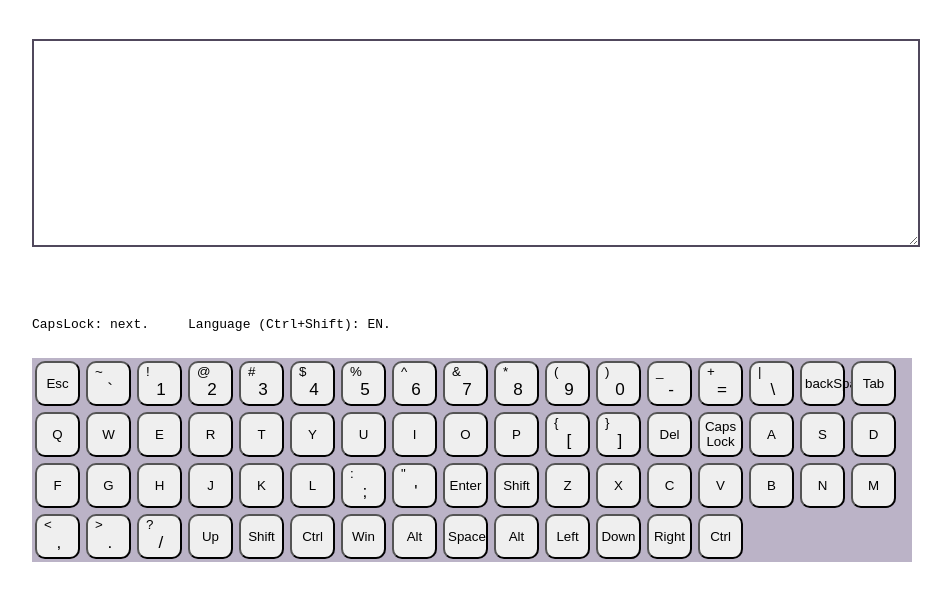
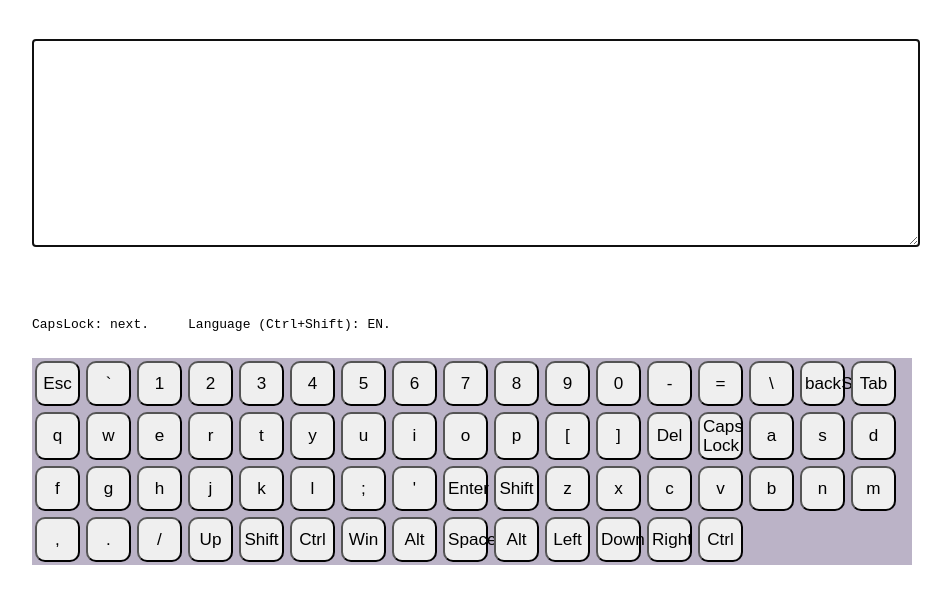
Before and after one commit to NatalyaBolshakova/virtualkeyboard, a plain HTML site: page index.html in a window 1280 px wide. Shown: the part 61-664 px from the top of the page, without its empty margins (128-1079 px from the left). Drawn offline with Linux system fonts and the light colour scheme.

Commit message:
feat: visualize keyboard layouts includes a shift down without a caps lock

```diff
--- a/keyboard.js
+++ b/keyboard.js
@@ -8,8 +8,20 @@ header.innerHTML = 'Keyboard QWERTY. Windows OS';
 document.body.append(header);
 
 let textarea = document.createElement('textarea');
+textarea.setAttribute('autofocus', '');
+textarea.setAttribute('name', 'inputetext');
+/*textarea.focus();
+textarea.selectionStart = textarea.value.length;*/
+
 textarea.className = "areatext";
 document.body.append(textarea);
+/*let textarea = {
+    'autofocus': ' ',
+    'class':"areatext",
+    let textar = document.createElement('textarea'),
+    //appendElem() {document.body.append(textarea)},
+}
+document.body.append(textarea);*/
 
 
 let identifyLanguage = () => {
@@ -32,104 +44,233 @@ let keyboard = document.createElement('section');
 keyboard.className = "container";
 document.body.append(keyboard);
 
-const arr = [
-['Backspace', { keyLatinShift: 'undefine', keyLatin: 'backSpace' }, { keyCyrillicShift: 'undefine', keyCyrillic: 'backSpace' }, 15],
-['Tab', { keyLatinShift: 'undefine', keyLatin: 'Tab' }, { keyCyrillicShift: 'undefine', keyCyrillic: 'Tab' }, 16],
-['Enter', { keyLatinShift: 'undefine', keyLatin: 'Enter' }, { keyCyrillicShift: 'undefine', keyCyrillic: 'Enter' }, 42] ,
-['ShiftLeft', {keyLatinShift: 'undefine', keyLatin: 'Shift'}, {keyCyrillicShift: 'undefine', keyCyrillic:'Shift'}, 43],
-['ShiftRight', {keyLatinShift: 'undefine', keyLatin: 'Shift'}, {keyCyrillicShift: 'undefine', keyCyrillic:'Shift'}, 55],
-['ControlLeft', {keyLatinShift: 'undefine', keyLatin: 'Ctrl'}, {keyCyrillicShift: 'undefine', keyCyrillic:'Ctrl'}, 56],
-['ControlRight', {keyLatinShift: 'undefine', keyLatin: 'Ctrl'}, {keyCyrillicShift: 'undefine', keyCyrillic:'Ctrl'}, 64],
-['AltLeft', {keyLatinShift: 'undefine', keyLatin: 'Alt'}, {keyCyrillicShift: 'undefine', keyCyrillic:'Alt'}, 58],
-['AltRight', {keyLatinShift: 'undefine', keyLatin: 'Alt'}, {keyCyrillicShift: 'undefine', keyCyrillic:'Alt'}, 60],
-['CapsLock', {keyLatinShift: 'undefine', keyLatin: 'Caps Lock'}, {keyCyrillicShift: 'undefine', keyCyrillic:'Caps Lock'}, 30],
-['Escape', {keyLatinShift: 'undefine', keyLatin: 'Esc'}, {keyCyrillicShift: 'undefine', keyCyrillic:'Esc'}, 0],
-['Space', {keyLatinShift: 'undefine', keyLatin: 'Space'}, {keyCyrillicShift: 'undefine', keyCyrillic:'Space '}, 59],
-['ArrowLeft', {keyLatinShift: 'undefine', keyLatin: 'Left'}, {keyCyrillicShift: 'undefine', keyCyrillic:'Left'}, 61],
-['ArrowUp', {keyLatinShift: 'undefine', keyLatin: 'Up'}, {keyCyrillicShift: 'undefine', keyCyrillic:'Up'}, 54],
-['ArrowRight', {keyLatinShift: 'undefine', keyLatin: "Right"}, {keyCyrillicShift: 'undefine', keyCyrillic:"Right"}, 63],
-['ArrowDown', {keyLatinShift: 'undefine', keyLatin: 'Down'}, {keyCyrillicShift: 'undefine', keyCyrillic:'Down'}, 62],
-['Delete', {keyLatinShift: 'undefine', keyLatin: 'Del'}, {keyCyrillicShift: 'undefine', keyCyrillic:'Del'}, 29],
-['Digit0', {keyLatinShift: ')', keyLatin: '0'}, {keyCyrillicShift: ')', keyCyrillic:'0'}, 11],
-['Digit1', {keyLatinShift: '!', keyLatin: '1'}, {keyCyrillicShift: '!', keyCyrillic:'1'}, 2],
-['Digit2', {keyLatinShift: '@', keyLatin: '2'}, {keyCyrillicShift: '"', keyCyrillic:'2'}, 3],
-['Digit3', {keyLatinShift: '#', keyLatin: '3'}, {keyCyrillicShift: '№', keyCyrillic:'3'}, 4],
-['Digit4', {keyLatinShift: '$', keyLatin: '4'}, {keyCyrillicShift: ';', keyCyrillic:'4'}, 5],
-['Digit5', {keyLatinShift: '%', keyLatin: '5'}, {keyCyrillicShift: '%', keyCyrillic:'5'}, 6],
-['Digit6', {keyLatinShift: '^', keyLatin: '6'}, {keyCyrillicShift: ':', keyCyrillic:'6'}, 7],
-['Digit7', {keyLatinShift: '&', keyLatin: '7'}, {keyCyrillicShift: '?', keyCyrillic:'7'}, 8],
-['Digit8', {keyLatinShift: '*', keyLatin: '8'}, {keyCyrillicShift: '*', keyCyrillic:'8'}, 9],
-['Digit9', {keyLatinShift: '(', keyLatin: '9'}, {keyCyrillicShift: '(', keyCyrillic:'9'}, 10],
-['KeyA', {keyLatinShift: 'undefine', keyLatin: 'A'}, {keyCyrillicShift: 'undefine', keyCyrillic:'Ф'}, 31],
-['KeyB', {keyLatinShift: 'undefine', keyLatin: 'B'}, {keyCyrillicShift: 'undefine', keyCyrillic:'И'}, 48],
-['KeyC', {keyLatinShift: 'undefine', keyLatin: 'C'}, {keyCyrillicShift: 'undefine', keyCyrillic:'С'}, 46],
-['KeyD', {keyLatinShift: 'undefine', keyLatin: 'D'}, {keyCyrillicShift: 'undefine', keyCyrillic:'В'}, 33],
-['KeyE', {keyLatinShift: 'undefine', keyLatin: 'E'}, {keyCyrillicShift: 'undefine', keyCyrillic:'У'}, 19],
-['KeyF', {keyLatinShift: 'undefine', keyLatin: 'F'}, {keyCyrillicShift: 'undefine', keyCyrillic:'А'}, 34],
-['KeyG', {keyLatinShift: 'undefine', keyLatin: 'G'}, {keyCyrillicShift: 'undefine', keyCyrillic:'П'}, 35],
-['KeyH', {keyLatinShift: 'undefine', keyLatin: 'H'}, {keyCyrillicShift: 'undefine', keyCyrillic:'Р'}, 36],
-['KeyI', {keyLatinShift: 'undefine', keyLatin: 'I'}, {keyCyrillicShift: 'undefine', keyCyrillic:'Ш'}, 24],
-['KeyJ', {keyLatinShift: 'undefine', keyLatin: 'J'}, {keyCyrillicShift: 'undefine', keyCyrillic:'О'}, 37],
-['KeyK', {keyLatinShift: 'undefine', keyLatin: 'K'}, {keyCyrillicShift: 'undefine', keyCyrillic:'Л'}, 38],
-['KeyL', {keyLatinShift: 'undefine', keyLatin: 'L'}, {keyCyrillicShift: 'undefine', keyCyrillic:'Д'}, 39],
-['KeyM', {keyLatinShift: 'undefine', keyLatin: 'M'}, {keyCyrillicShift: 'undefine', keyCyrillic:'Ь'}, 50],
-['KeyN', {keyLatinShift: 'undefine', keyLatin: 'N'}, {keyCyrillicShift: 'undefine', keyCyrillic:'Т'}, 49],
-['KeyO', {keyLatinShift: 'undefine', keyLatin: 'O'}, {keyCyrillicShift: 'undefine', keyCyrillic:'Щ'}, 25],
-['KeyP', {keyLatinShift: 'undefine', keyLatin: 'P'}, {keyCyrillicShift: 'undefine', keyCyrillic:'З'}, 26],
-['KeyQ', {keyLatinShift: 'undefine', keyLatin: 'Q'}, {keyCyrillicShift: 'undefine', keyCyrillic:'Й'}, 17],
-['KeyR', {keyLatinShift: 'undefine', keyLatin: 'R'}, {keyCyrillicShift: 'undefine', keyCyrillic:'К'}, 20],
-['KeyS', {keyLatinShift: 'undefine', keyLatin: 'S'}, {keyCyrillicShift: 'undefine', keyCyrillic:'Ы'}, 32],
-['KeyT', {keyLatinShift: 'undefine', keyLatin: 'T'}, {keyCyrillicShift: 'undefine', keyCyrillic:'Е'}, 21],
-['KeyU', {keyLatinShift: 'undefine', keyLatin: 'U'}, {keyCyrillicShift: 'undefine', keyCyrillic:'Г'}, 23],
-['KeyV', {keyLatinShift: 'undefine', keyLatin: 'V'}, {keyCyrillicShift: 'undefine', keyCyrillic:'М'}, 47],
-['KeyW', {keyLatinShift: 'undefine', keyLatin: 'W'}, {keyCyrillicShift: 'undefine', keyCyrillic:'Ц'}, 18],
-['KeyX', {keyLatinShift: 'undefine', keyLatin: 'X'}, {keyCyrillicShift: 'undefine', keyCyrillic:'Ч'}, 45],
-['KeyY', {keyLatinShift: 'undefine', keyLatin: 'Y'}, {keyCyrillicShift: 'undefine', keyCyrillic:'Н'}, 22],
-['KeyZ', {keyLatinShift: 'undefine', keyLatin: 'Z'}, {keyCyrillicShift: 'undefine', keyCyrillic:'Я'}, 44],
-['OSLeft', {keyLatinShift: 'undefine', keyLatin: 'Win'}, {keyCyrillicShift: 'undefine', keyCyrillic:'Win'}, 57],
-['Semicolon', {keyLatinShift: ':', keyLatin: ';'}, {keyCyrillicShift: 'undefine', keyCyrillic:'Ж'}, 40],
-['Equal', {keyLatinShift: '+', keyLatin: '='}, {keyCyrillicShift: '+', keyCyrillic:'='}, 13],
-['Comma', {keyLatinShift: '<', keyLatin: ','}, {keyCyrillicShift: 'undefine', keyCyrillic:'Б'}, 51],
-['Minus', {keyLatinShift: '_', keyLatin: '-'}, {keyCyrillicShift: '_', keyCyrillic:'-'}, 12],
-['Period', {keyLatinShift: '>', keyLatin: '.'}, {keyCyrillicShift: 'undefine', keyCyrillic:'Ю'}, 52],
-['Slash', {keyLatinShift: '?', keyLatin: '/'}, {keyCyrillicShift: ',', keyCyrillic:'.'}, 53],
-['Backquote', {keyLatinShift: '~', keyLatin: '`'}, {keyCyrillicShift: 'undefine', keyCyrillic:'Ё'}, 1],
-['BracketLeft', {keyLatinShift: '{', keyLatin: '['}, {keyCyrillicShift: 'undefine', keyCyrillic:'Х'}, 27],
-['Backslash', {keyLatinShift: '|', keyLatin: '\\'}, {keyCyrillicShift: '/', keyCyrillic:'\\'}, 14],
-['BracketRight', {keyLatinShift: '}', keyLatin: ']'}, {keyCyrillicShift: 'undefine', keyCyrillic:'Ъ'}, 28],
-['Quote', {keyLatinShift: '"', keyLatin: '\''}, {keyCyrillicShift: 'undefine', keyCyrillic:'Э'}, 41],
+let arr =[];
+const arrKeyCode = [
+    ['Backspace', 15],
+    ['Tab', 16],
+    ['Enter', 42] ,
+    ['ShiftLeft', 43],
+    ['ShiftRight', 55],
+    ['ControlRight', 64],
+    ['ControlLeft', 56],
+    ['AltLeft', 58],
+    ['AltRight', 60],
+    ['CapsLock', 30],
+    ['Escape', 0],
+    ['Space', 59],
+    ['ArrowLeft', 61],
+    ['ArrowUp', 54],
+    ['ArrowRight', 63],
+    ['ArrowDown', 62],
+    ['Delete', 29],
+    ['Digit0', 11],
+    ['Digit1', 2],
+    ['Digit2', 3],
+    ['Digit3', 4],
+    ['Digit4', 5],
+    ['Digit5', 6],
+    ['Digit6', 7],
+    ['Digit7', 8],
+    ['Digit8', 9],
+    ['Digit9', 10],
+    ['KeyA', 31],
+    ['KeyB', 48],
+    ['KeyC', 46],
+    ['KeyD', 33],
+    ['KeyE', 19],
+    ['KeyF', 34],
+    ['KeyG', 35],
+    ['KeyH', 36],
+    ['KeyI', 24],
+    ['KeyJ', 37],
+    ['KeyK', 38],
+    ['KeyL', 39],
+    ['KeyM', 50],
+    ['KeyN', 49],
+    ['KeyO', 25],
+    ['KeyP', 26],
+    ['KeyQ', 17],
+    ['KeyR', 20],
+    ['KeyS', 32],
+    ['KeyT', 21],
+    ['KeyU', 23],
+    ['KeyV', 47],
+    ['KeyW', 18],
+    ['KeyX', 45],
+    ['KeyY', 22],
+    ['KeyZ', 44],
+    ['OSLeft', 57],
+    ['Semicolon', 40],
+    ['Equal', 13],
+    ['Comma', 51],
+    ['Minus', 12],
+    ['Period', 52],
+    ['Slash', 53],
+    ['Backquote', 1],
+    ['BracketLeft', 27],
+    ['Backslash',  14],
+    ['BracketRight', 28],
+    ['Quote', 41],
 ];
 
-function CreateElement(arr){
-    for (let [id, , , order] of arr){
+const arrKeyLatin = [
+    ['Backspace', {keyShift: 'backSpace', key: 'backSpace' }],
+    ['Tab', {keyShift: 'Tab', key: 'Tab' }],
+    ['Enter', {keyShift: 'Enter', key: 'Enter' }] ,
+    ['ShiftLeft', {keyShift: 'Shift', key:'Shift'}],
+    ['ShiftRight', {keyShift: 'Shift', key:'Shift'}],
+    ['ControlLeft',{keyShift: 'Ctrl', key:'Ctrl'}],
+    ['ControlRight', {keyShift: 'Ctrl', key:'Ctrl'}],
+    ['AltLeft', {keyShift: 'Alt', key:'Alt'}],
+    ['AltRight', {keyShift: 'Alt', key:'Alt'}],
+    ['CapsLock', {keyShift: 'Caps Lock', key:'Caps Lock'}],
+    ['Escape', {keyShift: 'Esc', key:'Esc'}],
+    ['Space', {keyShift: 'Space', key:'Space'}],
+    ['ArrowLeft', {keyShift: 'Left', key:'Left'}],
+    ['ArrowUp', {keyShift: 'Up', key:'Up'}],
+    ['ArrowRight', {keyShift: 'Right', key:"Right"}],
+    ['ArrowDown', {keyShift: 'Down', key:'Down'}],
+    ['Delete', {keyShift: 'Del', key:'Del'}],
+    ['Digit0', {keyShift: ')', key: '0'}],
+    ['Digit1', {keyShift: '!', key: '1'}],
+    ['Digit2', {keyShift: '@', key: '2'}],
+    ['Digit3', {keyShift: '#', key: '3'}],
+    ['Digit4', {keyShift: '$', key: '4'}],
+    ['Digit5', {keyShift: '%', key: '5'}],
+    ['Digit6', {keyShift: '^', key: '6'}],
+    ['Digit7', {keyShift: '&', key: '7'}],
+    ['Digit8', {keyShift: '*', key: '8'}],
+    ['Digit9', {keyShift: '(', key: '9'}],
+    ['KeyA', {keyShift: 'A', key: 'a'}],
+    ['KeyB', {keyShift: 'B', key: 'b'}],
+    ['KeyC', {keyShift: 'C', key: 'c'}],
+    ['KeyD', {keyShift: 'D', key: 'd'}],
+    ['KeyE', {keyShift: 'E', key: 'e'}],
+    ['KeyF', {keyShift: 'F', key: 'f'}],
+    ['KeyG', {keyShift: 'G', key: 'g'}],
+    ['KeyH', {keyShift: 'H', key: 'h'}],
+    ['KeyI', {keyShift: 'I', key: 'i'}],
+    ['KeyJ', {keyShift: 'J', key: 'j'}],
+    ['KeyK', {keyShift: 'K', key: 'k'}],
+    ['KeyL', {keyShift: 'L', key: 'l'}],
+    ['KeyM', {keyShift: 'M', key: 'm'}],
+    ['KeyN', {keyShift: 'N', key: 'n'}],
+    ['KeyO', {keyShift: 'O', key: 'o'}],
+    ['KeyP', {keyShift: 'P', key: 'p'}],
+    ['KeyQ', {keyShift: 'Q', key: 'q'}],
+    ['KeyR', {keyShift: 'R', key: 'r'}],
+    ['KeyS', {keyShift: 'S', key: 's'}],
+    ['KeyT', {keyShift: 'T', key: 't'}],
+    ['KeyU', {keyShift: 'U', key: 'u'}],
+    ['KeyV', {keyShift: 'V', key: 'v'}],
+    ['KeyW', {keyShift: 'W', key: 'w'}],
+    ['KeyX', {keyShift: 'X', key: 'x'}],
+    ['KeyY', {keyShift: 'Y', key: 'y'}],
+    ['KeyZ', {keyShift: 'Z', key: 'z'}],
+    ['OSLeft', {keyShift: 'Win', key: 'Win'}],
+    ['Semicolon', {keyShift: ':', key: ';'}],
+    ['Equal', {keyShift: '+', key: '='}],
+    ['Comma', {keyShift: '<', key: ','}],
+    ['Minus', {keyShift: '_', key: '-'}],
+    ['Period', {keyShift: '>', key: '.'}],
+    ['Slash', {keyShift: '?', key: '/'}],
+    ['Backquote', {keyShift: '~', key: '`'}],
+    ['BracketLeft', {keyShift: '{', key: '['}],
+    ['Backslash', {keyShift: '|', key: '\\'}],
+    ['BracketRight', {keyShift: '}', key: ']'}],
+    ['Quote', {keyShift: '"', key: '\''}],
+];
+const arrKeyCyrillic = [
+    ['Backspace', {keyShift: 'backSpace', key: 'backSpace' }],
+    ['Tab', {keyShift: 'Tab', key: 'Tab' }],
+    ['Enter', {keyShift: 'Enter', key: 'Enter' }] ,
+    ['ShiftLeft', {keyShift: 'Shift', key:'Shift'}],
+    ['ShiftRight', {keyShift: 'Shift', key:'Shift'}],
+    ['ControlLeft',{keyShift: 'Ctrl', key:'Ctrl'}],
+    ['ControlRight', {keyShift: 'Ctrl', key:'Ctrl'}],
+    ['AltLeft', {keyShift: 'Alt', key:'Alt'}],
+    ['AltRight', {keyShift: 'Alt', key:'Alt'}],
+    ['CapsLock', {keyShift: 'Caps Lock', key:'Caps Lock'}],
+    ['Escape', {keyShift: 'Esc', key:'Esc'}],
+    ['Space', {keyShift: 'Space', key:'Space'}],
+    ['ArrowLeft', {keyShift: 'Left', key:'Left'}],
+    ['ArrowUp', {keyShift: 'Up', key:'Up'}],
+    ['ArrowRight', {keyShift: 'Right', key:"Right"}],
+    ['ArrowDown', {keyShift: 'Down', key:'Down'}],
+    ['Delete', {keyShift: 'Del', key:'Del'}],
+    ['Digit0', {keyShift: ')', key:'0'}],
+    ['Digit1', {keyShift: '!', key:'1'}],
+    ['Digit2', {keyShift: '"', key:'2'}],
+    ['Digit3', {keyShift: '№', key:'3'}],
+    ['Digit4', {keyShift: ';', key:'4'}],
+    ['Digit5', {keyShift: '%', key:'5'}],
+    ['Digit6', {keyShift: ':', key:'6'}],
+    ['Digit7', {keyShift: '?', key:'7'}],
+    ['Digit8', {keyShift: '*', key:'8'}],
+    ['Digit9', {keyShift: '(', key:'9'}],
+    ['KeyA', {keyShift: 'Ф', key:'ф'}],
+    ['KeyB', {keyShift: 'И', key:'и'}],
+    ['KeyC', {keyShift: 'С', key:'с'}],
+    ['KeyD', {keyShift: 'В', key:'в'}],
+    ['KeyE', {keyShift: 'У', key:'у'}],
+    ['KeyF', {keyShift: 'А', key:'а'}],
+    ['KeyG', {keyShift: 'П', key:'п'}],
+    ['KeyH', {keyShift: 'Р', key:'р'}],
+    ['KeyI', {keyShift: 'Ш', key:'ш'}],
+    ['KeyJ', {keyShift: 'О', key:'о'}],
+    ['KeyK', {keyShift: 'Л', key:'л'}],
+    ['KeyL', {keyShift: 'Д', key:'д'}],
+    ['KeyM', {keyShift: 'Ь', key:'ь'}],
+    ['KeyN', {keyShift: 'Т', key:'т'}],
+    ['KeyO', {keyShift: 'Щ', key:'ш'}],
+    ['KeyP', {keyShift: 'З', key:'з'}],
+    ['KeyQ', {keyShift: 'Й', key:'й'}],
+    ['KeyR', {keyShift: 'К', key:'к'}],
+    ['KeyS', {keyShift: 'Ы', key:'ы'}],
+    ['KeyT', {keyShift: 'Е', key:'е'}],
+    ['KeyU', {keyShift: 'Г', key:'г'}],
+    ['KeyV', {keyShift: 'М', key:'м'}],
+    ['KeyW', {keyShift: 'Ц', key:'ц'}],
+    ['KeyX', {keyShift: 'Ч', key:'ч'}],
+    ['KeyY', {keyShift: 'Н', key:'н'}],
+    ['KeyZ', {keyShift: 'Я', key:'я'}],
+    ['OSLeft', {keyShift: 'Win', key:'Win'}],
+    ['Semicolon', {keyShift: 'Ж', key:'ж'}],
+    ['Equal', {keyShift: '+', key:'='}],
+    ['Comma', {keyShift: 'Б', key:'б'}],
+    ['Minus', {keyShift: '_', key:'-'}],
+    ['Period', {keyShift:'Ю', key:'ю'}],
+    ['Slash', {keyShift: ',', key:'.'}],
+    ['Backquote', {keyShift: 'Ё', key:'ё'}],
+    ['BracketLeft', {keyShift: 'Х', key:'х'}],
+    ['Backslash', {keyShift: '/', key:'\\'}],
+    ['BracketRight', {keyShift: 'Ъ', key:'ъ'}],
+    ['Quote', {keyShift: 'Э', key:'э'}],
+];
+const arrSpecKey = ['Backspace', 'Tab', 'Enter', 'ShiftLeft', 'ShiftRight', 'ControlLeft', 'ControlRight', 'AltLeft', 'AltRight', 'CapsLock', 'Escape', 'OSLeft', 'Space', 'ArrowLeft', 'ArrowUp', 'ArrowRight', 'ArrowDown', 'Delete'];
+
+function CreateElement(arrKeyCode){
+    for (let [id, order] of arrKeyCode){
         let elemKeyboard = document.createElement('button');
         [elemKeyboard.id, elemKeyboard.style.order] = [id,order];
         elemKeyboard.className = "key alphabet latin";
         document.querySelector("body > .container").append(elemKeyboard);
     }
 }
-let keybutton = new CreateElement(arr);
+let keybutton = new CreateElement(arrKeyCode);
 
 function createInnerHTML(arr){
-    for (let [id, {keyLatinShift, keyLatin}, {keyCyrillicShift, keyCyrillic}, ] of arr){
+    if (language == 'en'){
+        arr = arrKeyLatin;
+    } else {
+        arr = arrKeyCyrillic;
+    }
+    for (let [id, {keyShift, key}] of arr){
         let elemKeyboard = document.getElementById(id);
-        if (language == 'en') {
-            if (keyLatinShift == 'undefine') {
-                elemKeyboard.innerHTML = keyLatin;
-            } else{
-                elemKeyboard.classList.add("key_container");
-                elemKeyboard.innerHTML = `<p>${keyLatinShift}</p><p>${keyLatin}</p>`;
-            }
-        } else {
-            if (keyCyrillicShift == 'undefine') {
-                elemKeyboard.classList.remove("key_container");
-                elemKeyboard.innerHTML = keyCyrillic;
-            } else{
-                elemKeyboard.classList.add("key_container");
-                elemKeyboard.innerHTML = `<p>${keyCyrillicShift}</p><p>${keyCyrillic}</p>`;
-            }
-        }
+        elemKeyboard.innerHTML = `<p class = "shift">${keyShift}</p><p class = "unshift">${key}</p>`;
+        //document.querySelectorAll("body > section.container> button > p").forEach(p => p.classList.add('alphabet');
     }
+
 }
 let inner = createInnerHTML(arr);
 
@@ -146,6 +287,7 @@ const keyupActiv = (event) => {
 document.addEventListener('keydown', keydownActiv);
 document.addEventListener('keyup', keyupActiv);
 
+
 document.addEventListener('keydown', (event)=>{
     if (event.ctrlKey && event.key === "Shift"){
         console.log('!!' +language);
@@ -159,7 +301,99 @@ document.addEventListener('keydown', (event)=>{
     console.log(language);
     document.querySelector("body > section.inf-area > pre > p").innerHTML = ` ${language.toUpperCase()}.`;
     createInnerHTML(arr);
+    visualKeyLayout ();
 });
+
+function visualKeyLayout (){
+    //console.log(`step ${step}`, document.querySelectorAll("body > section.container> button > p.shift"));
+
+    document.querySelectorAll("body > section.container> button > p.shift").forEach(shift => shift.classList.add('hidden'));
+
+}
+visualKeyLayout ();
+
+document.addEventListener('keydown', (event)=>{
+    if (event.shiftKey === true && event.ctrlKey === false){
+        document.querySelectorAll("body > section.container> button > p.shift").forEach(shift => shift.classList.remove('hidden'));
+        document.querySelectorAll("body > section.container> button > p.unshift").forEach(shift => shift.classList.add('hidden'));
+    } /*else {
+        document.querySelectorAll("body > section.container> button > p.shift").forEach(shift => shift.classList.add('hidden'));
+        document.querySelectorAll("body > section.container> button > p.unshift").forEach(shift => shift.classList.remove('hidden'));
+    }*/
+});
+
+document.addEventListener('keyup', (event)=>{
+    if (event.key === "Shift" && event.ctrlKey === false){
+        /*document.querySelectorAll("body > section.container> button > p.shift").forEach(shift => shift.classList.remove('hidden'));
+        document.querySelectorAll("body > section.container> button > p.unshift").forEach(shift => shift.classList.add('hidden'));
+    } else {*/
+        document.querySelectorAll("body > section.container> button > p.shift").forEach(shift => shift.classList.add('hidden'));
+        document.querySelectorAll("body > section.container> button > p.unshift").forEach(shift => shift.classList.remove('hidden'));
+    }
+});
+
+
+
+/*const infoLogger = (event) =>{
+    console.log(`step ${step}`, event);
+    console.log(`step ${step}`, event.target);
+    console.log(`step ${step}`, event.target.value)
+    console.log(`step ${step}`, event.type);
+    console.log(`step ${step}`, event.code);
+    console.log(`step ${step}`, event.which);
+    console.log(`step ${step}`, event.key);
+}
+document.querySelector("body > section.container").addEventListener('click',infoLogger);
+document.querySelector("body > section.container").addEventListener('mousedown',infoLogger);
+document.querySelector("body > section.container").addEventListener('mouseup',infoLogger);
+document.querySelector("body > section.container").addEventListener('keydown',infoLogger);
+document.querySelector("body > section.container").addEventListener('keyup',infoLogger);
+document.querySelector("body > section.container").addEventListener(Event,infoLogger);
+document.querySelector("body > section.container").addEventListener('input',infoLogger);*/
+
+function inputeТext (event) {
+    if (arrSpecKey.find((item) => event.code == item)){
+        switch(event.key) {
+
+        }
+
+    } else {
+        /*if (language == 'en') {
+            let [id, {keyShift, key}] =
+        }*/
+        document.querySelectorAll("#event.code > p").innerText;
+        //document.querySelector("#KeyQ > p.shift.hidden")
+        document.getElementById(event.code)
+
+    console.log(`step ${step}`, event.code);
+    console.log(`step ${step}`, document.getElementById(event.code));
+    console.log(`step ${step}`, event.key);
+        textarea.value += event.key;
+        textarea.selectionStart = textarea.selectionEnd = textarea.value.length;
+    }
+}
+
+document.addEventListener('keydown', (event)=>{
+    console.log(`step ${step}`, event);
+    inputeТext (event);
+});
+
+document.querySelector("body > section.container").addEventListener('click', (event)=>{
+
+    inputeТext (event);
+});
+
+/*document.addEventListener('input', (event)=>{
+    //console.log()
+    console.log(`step ${step}`, event.target);
+    console.log(`step ${step}`, event.type);
+    console.log(`step ${step}`, event.code);
+    console.log(`step ${step}`, event.which);
+    console.log(`step ${step}`, event.key);
+    document.querySelector("body > textarea").innerHTML = input.value;
+});*/
+
+
 
 //keyboard.addEventListener('click', keypressActiv);
 
@@ -191,15 +425,3 @@ document.addEventListener('keydown', (event)=>{
    console.log(event.target.children[0]);
 
 */
-
-
-/*function CreateElement(nameL, nameK, eventwhich){
-    let button = document.createElement('button');
-    button.id = eventwhich;
-    button.className = "container key alphabet latin";
-    button.innerText = `${nameL} ${nameK}`;
-    document.body.append(button);
-
-}
-
-let keybutton = CreateElement('a', 'ф', 65);*/
--- a/style.css
+++ b/style.css
@@ -19,7 +19,9 @@ body {
 
 .pre>p {
     display: inline-block;
+
 }
+
 
 .container {
     display: flex;
@@ -37,6 +39,8 @@ body {
     border-radius: 10px;
     outline: none;
     padding: 3px;
+    line-height: 19px;
+    font-size: 1.07rem;
     /*box-shadow: 2px;*/
 }
 
@@ -44,7 +48,11 @@ body {
     background-color: #737392;
 }
 
-.key_container {
+.hidden {
+    display: none;
+}
+
+/*.key_container {
     display: flex;
     flex-direction: row;
     flex-wrap: wrap;
@@ -66,11 +74,14 @@ body {
     font-size: 1.07rem;
     margin-left: 3px;
 }
-
+*/
 .alphabet {
 
 }
 
+.alphabet>p {
+    margin: 0;
+}
 .latin {
 
 }
```
